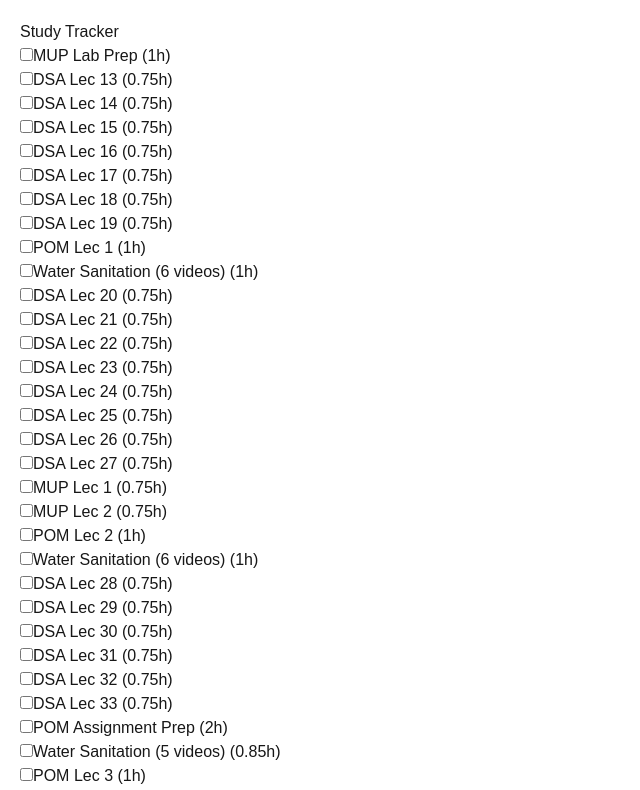
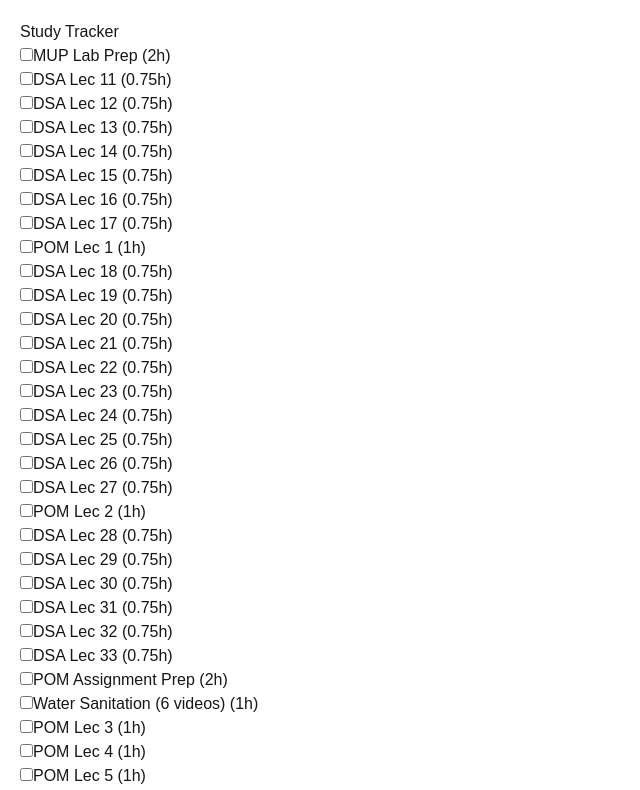
Before and after one commit to jondias11/study-tracker, a Next.js app: page / in a window 1280 px wide. Shown: the top 790 px of the page, without its empty margins (0-640 px from the left). Built offline with nearby package versions, Linux system fonts and the light colour scheme.

Commit message:
Modify task durations and add new tasks
Updated task durations and added new tasks for April and May.

```diff
--- a/data/tasks.js
+++ b/data/tasks.js
@@ -13,91 +13,84 @@ const add = (title, duration, date, category) => {
 };
 
 // 🔹 APRIL 21
-add("MUP Lab Prep", 1, "2026-04-21", "MUP");
-for (let i = 13; i <= 19; i++) add(`DSA Lec ${i}`, 0.75, "2026-04-21", "DSA");
+add("MUP Lab Prep", 2, "2026-04-21", "MUP");
+for (let i = 11; i <= 17; i++) add(`DSA Lec ${i}`, 0.75, "2026-04-21", "DSA");
 add("POM Lec 1", 1, "2026-04-21", "POM");
-add("Water Sanitation (6 videos)", 1, "2026-04-21", "WSS");
 
 // 🔹 APRIL 22
-for (let i = 20; i <= 27; i++) add(`DSA Lec ${i}`, 0.75, "2026-04-22", "DSA");
-add("MUP Lec 1", 0.75, "2026-04-22", "MUP");
-add("MUP Lec 2", 0.75, "2026-04-22", "MUP");
+for (let i = 18; i <= 27; i++) add(`DSA Lec ${i}`, 0.75, "2026-04-22", "DSA");
 add("POM Lec 2", 1, "2026-04-22", "POM");
-add("Water Sanitation (6 videos)", 1, "2026-04-22", "WSS");
 
 // 🔹 APRIL 23
 for (let i = 28; i <= 33; i++) add(`DSA Lec ${i}`, 0.75, "2026-04-23", "DSA");
 add("POM Assignment Prep", 2, "2026-04-23", "POM");
-add("Water Sanitation (5 videos)", 0.85, "2026-04-23", "WSS");
+add("Water Sanitation (6 videos)", 1, "2026-04-23", "WSS");
 
 // 🔹 APRIL 24
 for (let i = 3; i <= 5; i++) add(`POM Lec ${i}`, 1, "2026-04-24", "POM");
 add("DBMS Lec 1", 1.25, "2026-04-24", "DBMS");
-for (let i = 3; i <= 5; i++) add(`MUP Lec ${i}`, 0.75, "2026-04-24", "MUP");
+add("DBMS Lec 2", 1.25, "2026-04-24", "DBMS");
+for (let i = 1; i <= 3; i++) add(`MUP Lec ${i}`, 0.75, "2026-04-24", "MUP");
 add("Water Sanitation (6 videos)", 1, "2026-04-24", "WSS");
 
 // 🔹 APRIL 25
 for (let i = 6; i <= 8; i++) add(`POM Lec ${i}`, 1, "2026-04-25", "POM");
-add("DBMS Lec 2", 1.25, "2026-04-25", "DBMS");
 add("DBMS Lec 3", 1.25, "2026-04-25", "DBMS");
-for (let i = 6; i <= 8; i++) add(`MUP Lec ${i}`, 0.75, "2026-04-25", "MUP");
+add("DBMS Lec 4", 1.25, "2026-04-25", "DBMS");
+for (let i = 4; i <= 6; i++) add(`MUP Lec ${i}`, 0.75, "2026-04-25", "MUP");
 add("Water Sanitation (6 videos)", 1, "2026-04-25", "WSS");
 
-// 🔹 APRIL 26
-for (let i = 9; i <= 11; i++) add(`POM Lec ${i}`, 1, "2026-04-26", "POM");
-add("DBMS Lec 4", 1.25, "2026-04-26", "DBMS");
+// 🔹 APRIL 26 (≤ 6 hrs)
+add("POM Lec 9", 1, "2026-04-26", "POM");
+add("POM Lec 10", 1, "2026-04-26", "POM");
 add("DBMS Lec 5", 1.25, "2026-04-26", "DBMS");
-for (let i = 9; i <= 11; i++) add(`MUP Lec ${i}`, 0.75, "2026-04-26", "MUP");
+add("MUP Lec 7", 0.75, "2026-04-26", "MUP");
+add("MUP Lec 8", 0.75, "2026-04-26", "MUP");
 add("Water Sanitation (6 videos)", 1, "2026-04-26", "WSS");
 
 // 🔹 APRIL 27
-for (let i = 12; i <= 14; i++) add(`POM Lec ${i}`, 1, "2026-04-27", "POM");
+for (let i = 11; i <= 13; i++) add(`POM Lec ${i}`, 1, "2026-04-27", "POM");
 add("DBMS Lec 6", 1.25, "2026-04-27", "DBMS");
 add("DBMS Lec 7", 1.25, "2026-04-27", "DBMS");
-for (let i = 12; i <= 14; i++) add(`MUP Lec ${i}`, 0.75, "2026-04-27", "MUP");
+for (let i = 9; i <= 11; i++) add(`MUP Lec ${i}`, 0.75, "2026-04-27", "MUP");
 add("Water Sanitation (6 videos)", 1, "2026-04-27", "WSS");
 
 // 🔹 APRIL 28
-for (let i = 15; i <= 17; i++) add(`POM Lec ${i}`, 1, "2026-04-28", "POM");
+for (let i = 14; i <= 16; i++) add(`POM Lec ${i}`, 1, "2026-04-28", "POM");
 add("DBMS Lec 8", 1.25, "2026-04-28", "DBMS");
 add("DBMS Lec 9", 1.25, "2026-04-28", "DBMS");
-for (let i = 15; i <= 17; i++) add(`MUP Lec ${i}`, 0.75, "2026-04-28", "MUP");
+for (let i = 12; i <= 14; i++) add(`MUP Lec ${i}`, 0.75, "2026-04-28", "MUP");
 add("Water Sanitation (6 videos)", 1, "2026-04-28", "WSS");
 add("Water Sanitation (1 video)", 0.15, "2026-04-28", "WSS");
 
 // 🔹 APRIL 29
-for (let i = 18; i <= 20; i++) add(`POM Lec ${i}`, 1, "2026-04-29", "POM");
+for (let i = 17; i <= 19; i++) add(`POM Lec ${i}`, 1, "2026-04-29", "POM");
 add("DBMS Lec 10", 1.25, "2026-04-29", "DBMS");
 add("DBMS Lec 11", 1.25, "2026-04-29", "DBMS");
-for (let i = 18; i <= 20; i++) add(`MUP Lec ${i}`, 0.75, "2026-04-29", "MUP");
+for (let i = 15; i <= 17; i++) add(`MUP Lec ${i}`, 0.75, "2026-04-29", "MUP");
 add("Water Sanitation (6 videos)", 1, "2026-04-29", "WSS");
 
 // 🔹 APRIL 30
-add("POM Lec 21", 1, "2026-04-30", "POM");
-add("POM Lec 22", 1, "2026-04-30", "POM");
+add("POM Lec 20", 1, "2026-04-30", "POM");
 add("DBMS Lec 12", 1.25, "2026-04-30", "DBMS");
-add("MUP Lec 21", 0.75, "2026-04-30", "MUP");
-add("MUP Lec 22", 0.75, "2026-04-30", "MUP");
-add("MUP Lec 23", 0.75, "2026-04-30", "MUP");
+add("MUP Lec 18", 0.75, "2026-04-30", "MUP");
+add("MUP Lec 19", 0.75, "2026-04-30", "MUP");
 add("MUP Old Lectures", 3, "2026-04-30", "MUP");
 add("Water Sanitation (6 videos)", 1, "2026-04-30", "WSS");
-add("Water Sanitation (1 video)", 0.15, "2026-04-30", "WSS");
 
 // 🔹 MAY 1
+add("POM Lec 21", 1, "2026-05-01", "POM");
+add("POM Lec 22", 1, "2026-05-01", "POM");
 add("POM Lec 23", 1, "2026-05-01", "POM");
-add("POM Lec 24", 1, "2026-05-01", "POM");
-add("POM Lec 25", 1, "2026-05-01", "POM");
 add("DBMS Lec 13", 1.25, "2026-05-01", "DBMS");
-add("DBMS Lec 14", 1.25, "2026-05-01", "DBMS");
-add("MUP Lec 24", 0.75, "2026-05-01", "MUP");
-add("MUP Lec 25", 0.75, "2026-05-01", "MUP");
-add("MUP Lec 26", 0.75, "2026-05-01", "MUP");
+for (let i = 20; i <= 23; i++) add(`MUP Lec ${i}`, 0.75, "2026-05-01", "MUP");
 add("Water Sanitation (6 videos)", 1, "2026-05-01", "WSS");
-add("Water Sanitation (1 video)", 0.15, "2026-05-01", "WSS");
 
 // 🔹 MAY 2
-add("MUP Lec 27", 0.75, "2026-05-02", "MUP");
-add("MUP Lec 28", 0.75, "2026-05-02", "MUP");
+add("POM Lec 24", 1, "2026-05-02", "POM");
+add("POM Lec 25", 1, "2026-05-02", "POM");
+add("DBMS Lec 14", 1.25, "2026-05-02", "DBMS");
+for (let i = 24; i <= 28; i++) add(`MUP Lec ${i}`, 0.75, "2026-05-02", "MUP");
 add("Water Sanitation (4 videos)", 0.7, "2026-05-02", "WSS");
 
 export default tasks;
```
